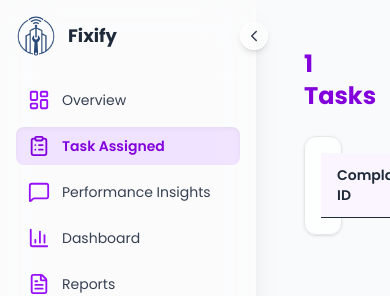
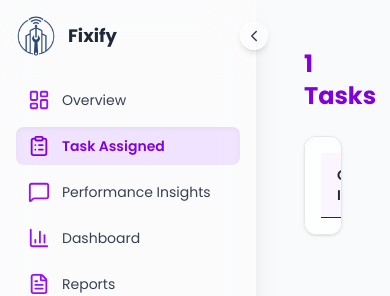
Before and after one commit to angelineyong/CMT322_HostelManagement, a React (Vite) app in the folder frontend/: page /staff/task/1 in a window 390 px wide. Shown: the top 296 px of the page. Built offline with nearby package versions, Linux system fonts and the light colour scheme.

Commit message:
overflow of category task on small screen fixed

```diff
--- a/frontend/src/pages/staff/task/[category].tsx
+++ b/frontend/src/pages/staff/task/[category].tsx
@@ -36,7 +36,7 @@ export default function TaskCategoryPage() {
       </div>
 
       {/* Table Section */}
-      <div className="bg-white/70 backdrop-blur-md rounded-xl border border-gray-200 shadow p-4">
+      <div className="bg-white/70 backdrop-blur-md rounded-xl border border-gray-200 shadow p-4 overflow-x-auto">
         <table className="min-w-full text-sm text-gray-700">
           <thead>
             <tr className="bg-purple-50 border-b text-left text-gray-800">
```
